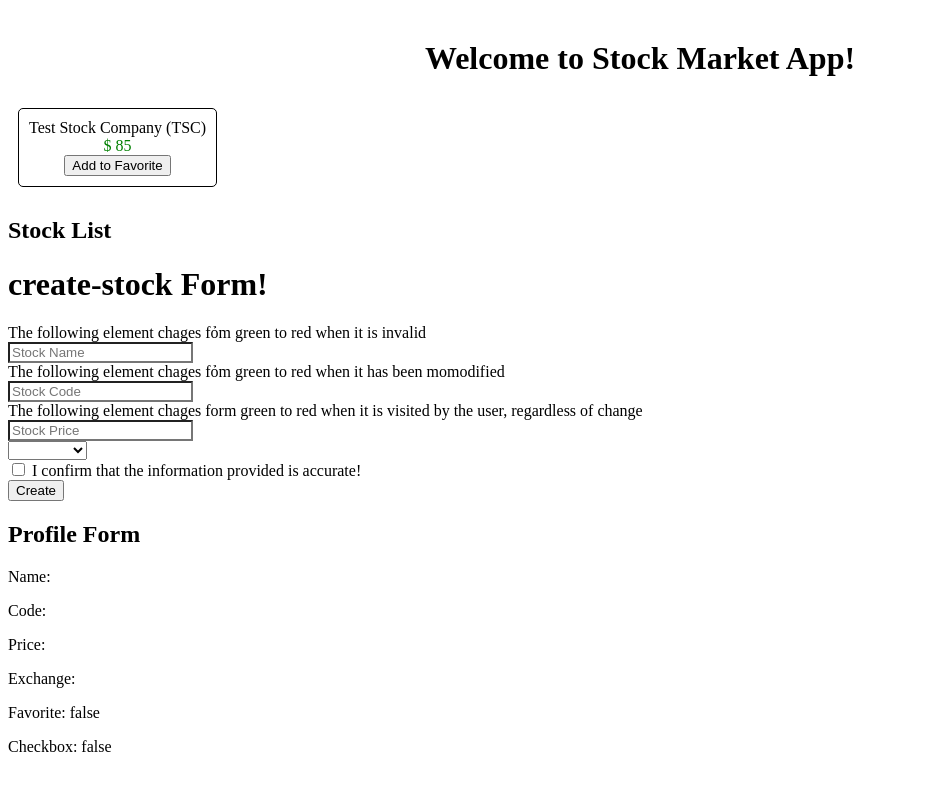
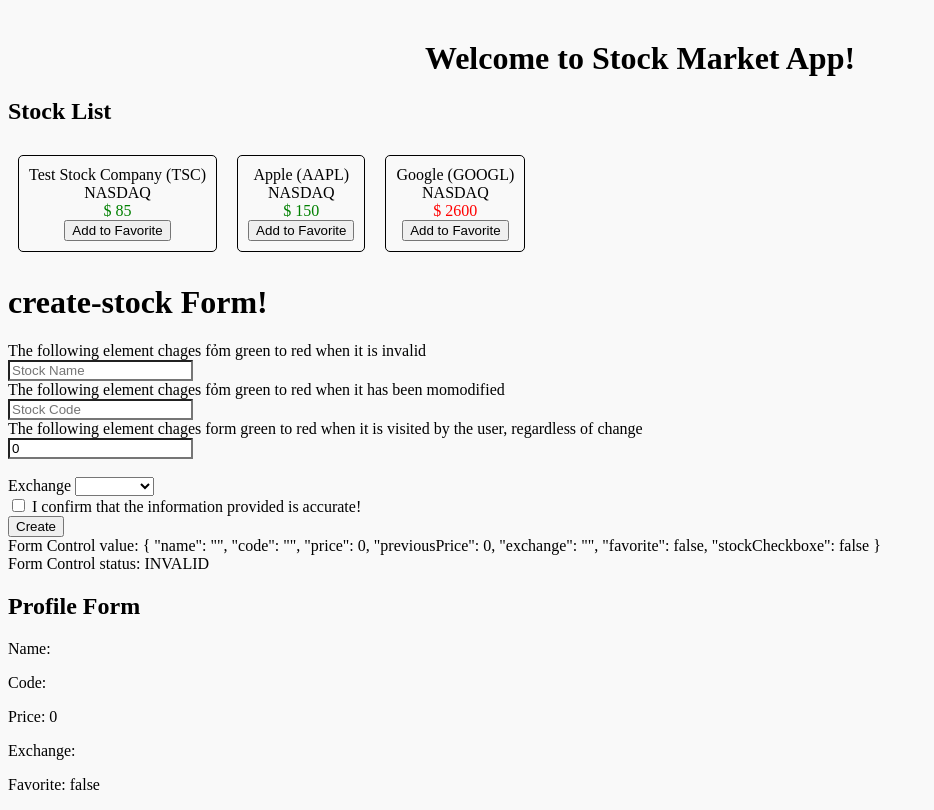
Before and after one commit to tiendungv03/stock-market, an Angular app: page / in a window 1280 px wide. Shown: the whole page, without its empty margins (0-934 px from the left). Built offline with nearby package versions, Linux system fonts and the light colour scheme.

Commit message:
bai thuc hanh 4

```diff
--- a/src/app/app.component.ts
+++ b/src/app/app.component.ts
@@ -3,6 +3,7 @@ import { RouterOutlet } from '@angular/router';
 import { LoginComponent } from './login/login.component';
 import { StockItemComponent } from './stock/stock-item/stock-item.component';
 import { CreateStockComponent } from './create-stock/create-stock.component';
+import { Stock } from './model/stock';
 
 @Component({
   selector: 'app-root',
@@ -12,10 +13,23 @@ import { CreateStockComponent } from './create-stock/create-stock.component';
 })
 export class AppComponent {
   title = 'stock-market';
-  stockList: any[] = []; // Danh sách cổ phiếu
+  public stockList: Stock[] = [
+    new Stock('Test Stock Company', 'TSC', 85, 80, 'NASDAQ', false),
+    new Stock('Apple', 'AAPL', 150, 145, 'NASDAQ', false),
+    new Stock('Google', 'GOOGL', 2600, 2750, 'NASDAQ', false),
+  ];
 
-  addStock(stock: any) {
-    this.stockList.push(stock); // Thêm cổ phiếu vào danh sách
+  addStock(stock: Stock) {
+    this.stockList.push(
+      new Stock(
+        stock.name,
+        stock.code,
+        stock.price,
+        stock.previousPrice,
+        stock.exchange,
+        stock.favorite
+      )
+    );
     console.log(this.stockList);
   }
 }
--- a/src/app/create-stock/create-stock.component.html
+++ b/src/app/create-stock/create-stock.component.html
@@ -20,6 +20,25 @@
             : 'white'
         }"
       />
+      <small
+        class="text-danger"
+        *ngIf="
+          profileForm.get('name')?.invalid && profileForm.get('name')?.touched
+        "
+      >
+        <span *ngIf="profileForm.get('name')?.errors?.['required']"
+          >⚠ Name is required.</span
+        >
+        <span *ngIf="profileForm.get('name')?.errors?.['minlength']"
+          >⚠ Must be at least 3 characters.</span
+        >
+        <span *ngIf="profileForm.get('name')?.errors?.['maxlength']"
+          >⚠ Cannot exceed 20 characters.</span
+        >
+        <span *ngIf="profileForm.get('name')?.errors?.['pattern']"
+          >⚠ Only letters are allowed.</span
+        >
+      </small>
     </div>
     <div class="form-group">
       <label for="stockCode"
@@ -39,6 +58,16 @@
             : 'lightcoral'
         }"
       />
+      <small
+        class="text-danger"
+        *ngIf="
+          profileForm.get('code')?.invalid && profileForm.get('code')?.touched
+        "
+      >
+        <span *ngIf="profileForm.get('code')?.errors?.['required']"
+          >⚠ Stock Code is required.</span
+        >
+      </small>
     </div>
     <div class="form-group">
       <label for="stockPrice"
@@ -58,14 +87,36 @@
             : 'white'
         }"
       />
+      <small
+        class="text-danger"
+        *ngIf="
+          profileForm.get('price')?.invalid && profileForm.get('price')?.touched
+        "
+      >
+        <span *ngIf="profileForm.get('price')?.errors?.['pattern']"
+          >⚠ Must be a valid number.</span
+        >
+      </small>
     </div>
+    <br />
     <div class="form-group">
+      <label for="favorite">Exchange </label>
       <select id="cars" name="cars" formControlName="exchange">
         <option value="NASDAQ">NASDAQ</option>
         <option value="BingX">BingX</option>
         <option value="OKX">OKX</option>
         <option value="Binance">Binance</option>
       </select>
+      <small
+        class="text-danger"
+        *ngIf="
+          profileForm.get('exchange')?.invalid &&
+          profileForm.get('exchange')?.touched
+        "
+      >
+        <span>⚠ Please select a stock exchange.</span>
+      </small>
+
       <br />
 
       <input
@@ -79,12 +130,15 @@
     <button type="submit" class="btn btn-primary">Create</button>
   </form>
   <div>
+    <div>Form Control value: {{ profileForm.value | json }}</div>
+    <div>Form Control status: {{ profileForm.status }}</div>
+    <div>
       <h2>Profile Form</h2>
       <p>Name: {{ profileForm.value.name }}</p>
       <p>Code: {{ profileForm.value.code }}</p>
       <p>Price: {{ profileForm.value.price }}</p>
       <p>Exchange: {{ profileForm.value.exchange }}</p>
       <p>Favorite: {{ profileForm.get("favorite")?.value }}</p>
-    <p>Checkbox: {{ profileForm.value.stockCheckboxe }}</p>
     </div>
   </div>
+</div>
--- a/src/app/create-stock/create-stock.component.scss
+++ b/src/app/create-stock/create-stock.component.scss
@@ -9,3 +9,7 @@
 .unchanged {
   background-color: white;
 }
+
+.form-group span {
+  color: red;
+}
--- a/src/app/create-stock/create-stock.component.ts
+++ b/src/app/create-stock/create-stock.component.ts
@@ -23,18 +23,26 @@ export class CreateStockComponent implements OnInit {
       Validators.maxLength(20),
       Validators.pattern('^[a-zA-Z ]+$'),
     ]),
-    code: new FormControl(''),
-    price: new FormControl(),
+    code: new FormControl('', Validators.required),
+    price: new FormControl(0, [Validators.pattern('^[0-9]+$')]),
     previousPrice: new FormControl(0),
-    exchange: new FormControl(''),
+    exchange: new FormControl('', Validators.required),
     favorite: new FormControl(false),
-    stockCheckboxe: new FormControl(false),
+    stockCheckboxe: new FormControl(false, Validators.required),
   });
 
   ngOnInit() {
     this.profileForm.get('name')?.valueChanges.subscribe((value) => {
       if (value?.trim() !== '') {
         this.handleRandomStockPrice();
+      }
+    });
+
+    this.profileForm.get('price')?.valueChanges.subscribe((value) => {
+      if (value) {
+        this.profileForm.patchValue({
+          previousPrice: value,
+        });
       }
     });
   }
@@ -47,8 +55,12 @@ export class CreateStockComponent implements OnInit {
 
   handleSubmit() {
     if (this.profileForm.valid) {
-      this.stockCreated.emit(this.profileForm.value);
-      this.profileForm.reset();
+      if (this.profileForm.get('stockCheckboxe')?.value) {
+        this.stockCreated.emit(this.profileForm.value);
+        this.profileForm.reset();
+      } else {
+        alert('Please check the checkbox before submitting.');
+      }
     } else {
       alert('Please fill in all required fields.');
     }
--- a/src/app/stock/stock-item/stock-item.component.html
+++ b/src/app/stock/stock-item/stock-item.component.html
@@ -10,7 +10,8 @@
   </div>
 </div> -->
 
-<div class="form-stock">
+<!-- Bài thực thực 2 -->
+<!-- <div class="form-stock">
   <div class="heading-welcome">
     <h1>Welcome to Stock Market App!</h1>
   </div>
@@ -22,25 +23,30 @@
     >
       $ {{ stock.price }}
     </div>
-    <button (click)="toggleFavorite()" [disabled]="stock.favorite">
+    <button (click)="toggleFavorite(stock)" [disabled]="stock.favorite">
       Add to Favorite
     </button>
+  </div> -->
+
+<div class="form-stock">
+  <div class="heading-welcome">
+    <h1>Welcome to Stock Market App!</h1>
   </div>
-
   <div class="stock-list">
     <h2>Stock List</h2>
     <ul>
-      <li *ngFor="let stock of stocks">
+      <li *ngFor="let stock of stocks; let i = index">
         <div class="stock-container">
+          <!-- <h1>Index: {{ i }}</h1> -->
           <div class="name">{{ stock.name + " (" + stock.code + ")" }}</div>
           <div class="exchange">{{ stock.exchange }}</div>
           <div
             class="price"
-            [class]="stock.price > 0 ? 'positive' : 'negative'"
+            [class]="stock.isPositiveChange() ? 'positive' : 'negative'"
           >
             $ {{ stock.price }}
           </div>
-          <button (click)="toggleFavorite()" [disabled]="stock.favorite">
+          <button (click)="toggleFavorite(i)" [disabled]="stock.favorite">
             Add to Favorite
           </button>
         </div>
--- a/src/app/stock/stock-item/stock-item.component.scss
+++ b/src/app/stock/stock-item/stock-item.component.scss
@@ -1,9 +1,14 @@
+// .form-stock {
+//   background: linear-gradient(135deg, #3494e6, #ec6ead);
+// }
+
 .stock-container {
   margin: 10px;
   padding: 10px;
   border: 1px solid black;
   border-radius: 5px;
   display: inline-block;
+  text-align: center;
 }
 
 .heading-welcome {
@@ -14,10 +19,6 @@
   margin-top: 40px;
 }
 
-.stock-container {
-  text-align: center;
-}
-
 .positive {
   color: green;
 }
@@ -25,3 +26,27 @@
 .negative {
   color: red;
 }
+
+.stock-list {
+  margin-top: 20px;
+  position: relative;
+}
+
+.stock-list ul {
+  display: flex;
+  flex-direction: row;
+  flex-wrap: wrap;
+  list-style-type: none;
+  padding: 0;
+}
+
+.stock-list ul {
+  display: flex;
+  flex-direction: row;
+  flex-wrap: wrap;
+  list-style-type: none;
+  padding: 0;
+}
+
+.stock-list li {
+}
--- a/src/app/stock/stock-item/stock-item.component.ts
+++ b/src/app/stock/stock-item/stock-item.component.ts
@@ -11,7 +11,6 @@ import { Stock } from '../../model/stock';
   styleUrl: './stock-item.component.scss',
 })
 export class StockItemComponent implements OnInit {
-  public favorite: boolean = false;
   // public name: string = '';
   // public code: string = '';
   // public price: number = 0;
@@ -21,7 +20,7 @@ export class StockItemComponent implements OnInit {
 
   @Input() stocks: Stock[] = [];
 
-  public stock: Stock = new Stock('', '', 0, 0, '');
+  // public stock: Stock = new Stock('', '', 0, 0, '');
   constructor() {}
   ngOnInit() {
     // this.name = 'Test Stock Company';
@@ -30,12 +29,16 @@ export class StockItemComponent implements OnInit {
     // this.previousPrice = 80;
     // this.positiveChange = this.price >= this.previousPrice;
     // this.favorite = false;
-
-    this.stock = new Stock('Test Stock Company', 'TSC', 85, 80, 'NASDAQ');
+    // this.stock = new Stock('Test Stock Company', 'TSC', 85, 80, 'NASDAQ');
   }
 
-  toggleFavorite() {
-    this.stock.favorite = !this.stock.favorite;
+  toggleFavorite(index: number) {
+    this.stocks[index].favorite = !this.stocks[index].favorite;
     alert('We are toggling the favorite state for this stock');
   }
+
+  // toggleFavorite() {
+  //   this.Stock.favorite = !this.Stock.favorite;
+  //   alert('We are toggling the favorite state for this stock');
+  // }
 }
--- a/src/styles.scss
+++ b/src/styles.scss
@@ -1 +1,4 @@
 /* You can add global styles to this file, and also import other style files */
+body {
+  background: #f9f9f9;
+}
```
Lines whose indentation alone changed are shown as unchanged.
